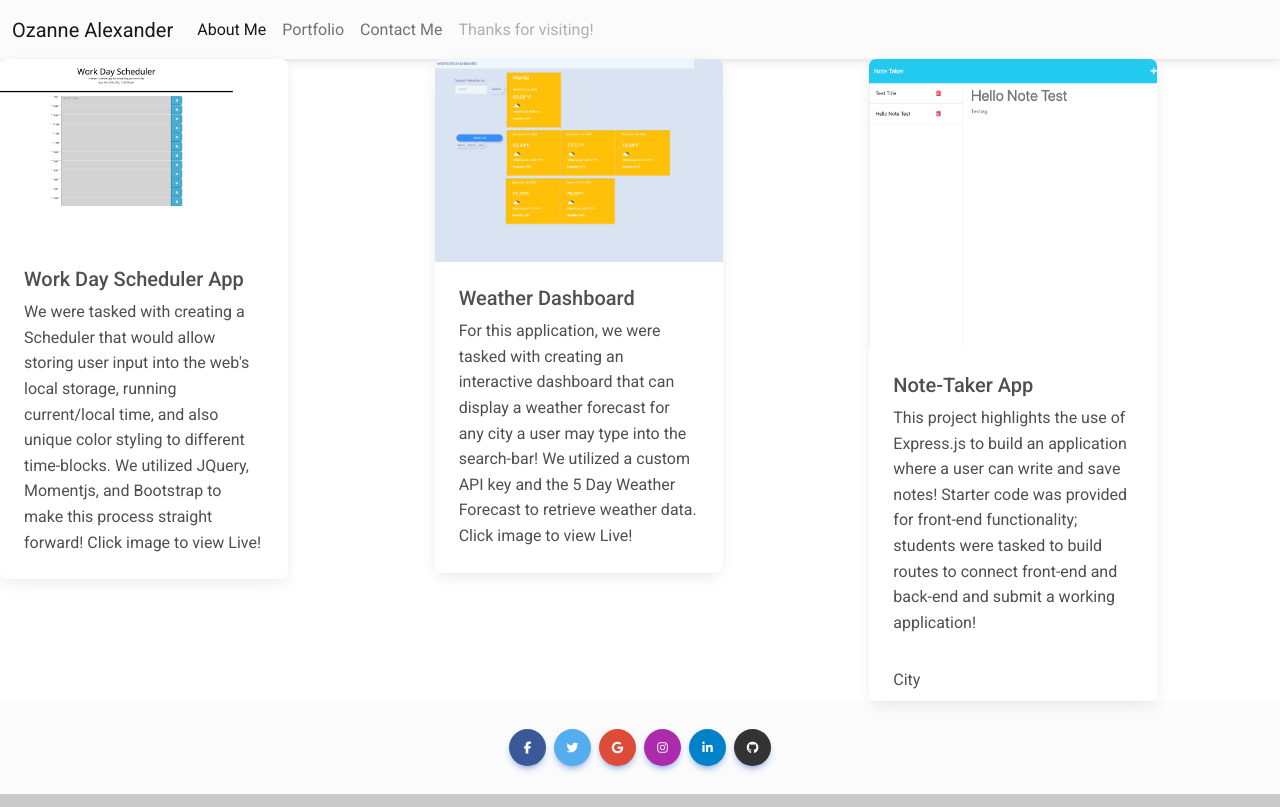
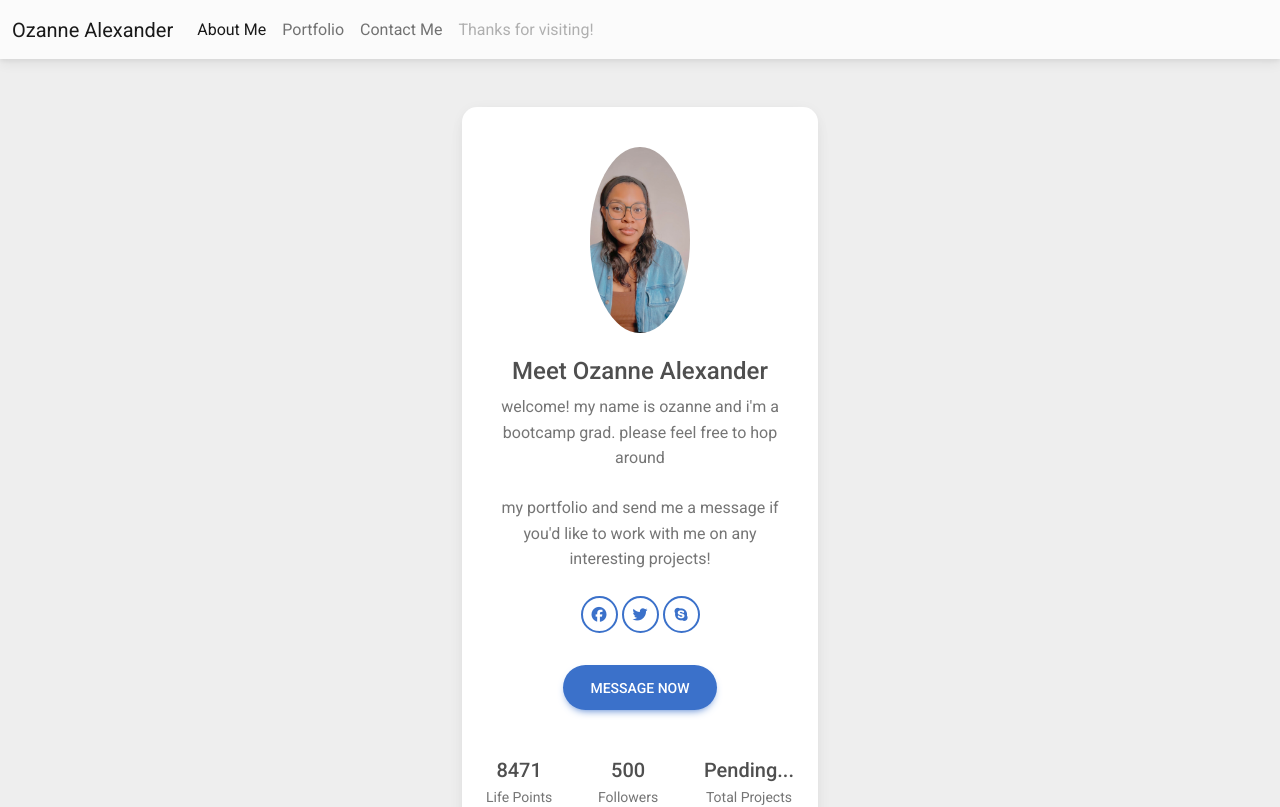
Before and after one commit to alexozy/final-portfolio, a React (Create React App) app: page / in a window 1280 px wide. Shown: the top 807 px of the page. Built offline with nearby package versions, Linux system fonts and the light colour scheme.

Commit message:
completed about page and added styling unique edits; need to work on buttons

```diff
--- a/src/App.js
+++ b/src/App.js
@@ -2,6 +2,7 @@ import React from 'react';
 import Footer from "./components/Footer";
 import Nav from "./components/Nav";
 import Portfolio from "./components/Portfolio";
+import About from "./components/About"
 
 function App(){
 // create a function to
@@ -11,6 +12,7 @@ function App(){
       <Nav/>
 
       <main>
+        <About />
       <Portfolio />
 
       </main>
--- a/src/components/About.js
+++ b/src/components/About.js
@@ -1,123 +1,62 @@
 import React from 'react';
-import { MDBRow, MDBCol } from 'mdb-react-ui-kit';
-import Card from 'react-bootstrap/Card';
-import ListGroup from 'react-bootstrap/ListGroup';
-import {
-  MDBBtn,}
-from 'mdb-react-ui-kit';
-import '../App.css';
-// the listings will display here!
-// this is a 3 equal section grid;  the yardd cards will stack equally across.
-function MyYards() {
+import Me from "../assets/me.jpeg";
+import { MDBCol, MDBContainer, MDBRow, MDBCard, MDBCardText, MDBCardBody, MDBCardImage, MDBBtn, MDBTypography, MDBIcon } from 'mdb-react-ui-kit';
+
+export default function ProfileStatistics() {
   return (
-    <div>
-    <MDBRow>
-      <MDBCol md='4'>
-      <Card style={{ width: '18rem' }}>
-      <Card.Img variant="top" src="https://upload.wikimedia.org/wikipedia/commons/thumb/0/02/Typical_suburban_backyard.jpg/220px-Typical_suburban_backyard.jpg" />
-      <Card.Body>
-        <Card.Title>Yard Name</Card.Title>
-        <Card.Text>
-         This is a quick description of the yard.
-        </Card.Text>
-      </Card.Body>
-      <ListGroup className="list-group-flush">
-        <ListGroup.Item>City</ListGroup.Item>
-        <ListGroup.Item>Water? Yes or No</ListGroup.Item>
-        <ListGroup.Item><MDBBtn className='w-30 mb-4 cardbtns' size='sm'  type='delete' color='warning'>Delete</MDBBtn><MDBBtn className='w-30 mb-4' size='sm'  type='delete' color='warning'>Edit  </MDBBtn></ListGroup.Item>
-      </ListGroup>
-    </Card>
-      </MDBCol>
-      <MDBCol md='4'>
-      <Card style={{ width: '18rem' }}>
-      <Card.Img variant="top" src="https://upload.wikimedia.org/wikipedia/commons/thumb/0/02/Typical_suburban_backyard.jpg/220px-Typical_suburban_backyard.jpg" />
-      <Card.Body>
-        <Card.Title>Yard Name</Card.Title>
-        <Card.Text>
-         This is a quick description of the yard.
-        </Card.Text>
-      </Card.Body>
-      <ListGroup className="list-group-flush">
-        <ListGroup.Item>City</ListGroup.Item>
-        <ListGroup.Item>Water? Yes or No</ListGroup.Item>
-        <ListGroup.Item><MDBBtn className='w-30 mb-4 cardbtns' size='sm'  type='delete' color='warning'>Delete</MDBBtn><MDBBtn className='w-30 mb-4' size='sm'  type='delete' color='warning'>Edit  </MDBBtn></ListGroup.Item>
-      </ListGroup>
-    </Card>
-      </MDBCol>
-      <MDBCol md='4'>
-      <Card style={{ width: '18rem' }}>
-      <Card.Img variant="top" src="https://upload.wikimedia.org/wikipedia/commons/thumb/0/02/Typical_suburban_backyard.jpg/220px-Typical_suburban_backyard.jpg" />
-      <Card.Body>
-        <Card.Title>Yard Name</Card.Title>
-        <Card.Text>
-         This is a quick description of the yard.
-        </Card.Text>
-      </Card.Body>
-      <ListGroup className="list-group-flush">
-        <ListGroup.Item>City</ListGroup.Item>
-        <ListGroup.Item>Water? Yes or No</ListGroup.Item>
-        <ListGroup.Item><MDBBtn className='w-30 mb-4 cardbtns' size='sm'  type='delete' color='warning'>Delete</MDBBtn><MDBBtn className='w-30 mb-4' size='sm'  type='delete' color='warning'>Edit  </MDBBtn></ListGroup.Item>
-      </ListGroup>
-    </Card>
-      </MDBCol>
-    </MDBRow>
+    <div className="vh-100" style={{ backgroundColor: '#eee' }}>
+      <MDBContainer className="container py-5 h-100">
+        <MDBRow className="justify-content-center align-items-center h-100">
+          <MDBCol md="12" xl="4">
+            <MDBCard style={{ borderRadius: '15px' }}>
+              <MDBCardBody className="text-center">
+                <div className="mt-3 mb-4">
+                  <MDBCardImage src={Me}
+                    className="rounded-circle" fluid style={{ width: '100px' }} />
+                </div>
+                <MDBTypography tag="h4">Meet Ozanne Alexander</MDBTypography>
+                <MDBCardText className="text-muted mb-4">
+                  welcome! my name is ozanne and i'm a bootcamp grad.
+                  please feel free to hop around
 
-{/* second row */}
-
-    <MDBRow>
-      <MDBCol md='4'>
-      <Card style={{ width: '18rem' }}>
-      <Card.Img variant="top" src="https://upload.wikimedia.org/wikipedia/commons/thumb/0/02/Typical_suburban_backyard.jpg/220px-Typical_suburban_backyard.jpg" />
-      <Card.Body>
-        <Card.Title>Yard Name</Card.Title>
-        <Card.Text>
-         This is a quick description of the yard.
-        </Card.Text>
-      </Card.Body>
-      <ListGroup className="list-group-flush">
-        <ListGroup.Item>City</ListGroup.Item>
-        <ListGroup.Item>Water? Yes or No</ListGroup.Item>
-        <ListGroup.Item><MDBBtn className='w-30 mb-4 cardbtns' size='sm'  type='delete' color='warning'>Delete</MDBBtn><MDBBtn className='w-30 mb-4' size='sm'  type='delete' color='warning'>Edit  </MDBBtn></ListGroup.Item>
-      </ListGroup>
-    </Card>
-      </MDBCol>
-      <MDBCol md='4'>
-      <Card style={{ width: '18rem' }}>
-      <Card.Img variant="top" src="https://upload.wikimedia.org/wikipedia/commons/thumb/0/02/Typical_suburban_backyard.jpg/220px-Typical_suburban_backyard.jpg" />
-      <Card.Body>
-        <Card.Title>Yard Name</Card.Title>
-        <Card.Text>
-         This is a quick description of the yard.
-        </Card.Text>
-      </Card.Body>
-      <ListGroup className="list-group-flush">
-        <ListGroup.Item>City</ListGroup.Item>
-        <ListGroup.Item>Water? Yes or No</ListGroup.Item>
-        <ListGroup.Item><MDBBtn className='w-30 mb-4 cardbtns' size='sm'  type='delete' color='warning'>Delete</MDBBtn><MDBBtn className='w-30 mb-4' size='sm'  type='delete' color='warning'>Edit  </MDBBtn></ListGroup.Item>
-      </ListGroup>
-    </Card>
-      </MDBCol>
-      <MDBCol md='4'>
-      <Card style={{ width: '18rem' }}>
-      <Card.Img variant="top" src="https://upload.wikimedia.org/wikipedia/commons/thumb/0/02/Typical_suburban_backyard.jpg/220px-Typical_suburban_backyard.jpg" />
-      <Card.Body>
-        <Card.Title>Yard Name</Card.Title>
-      </Card.Body>
-      <ListGroup className="list-group-flush">
-        <ListGroup.Item>City</ListGroup.Item>
-        <ListGroup.Item>Water? Yes or No</ListGroup.Item>
-        <ListGroup.Item><MDBBtn className='w-30 mb-4 cardbtns' size='sm'  type='delete' color='warning'>Delete</MDBBtn><MDBBtn className='w-30 mb-4' size='sm'  type='delete' color='warning'>Edit  </MDBBtn></ListGroup.Item>
-      </ListGroup>
-    </Card>
-      </MDBCol>
-    </MDBRow>
-
-
+                </MDBCardText>
+                <MDBCardText className="text-muted mb-4">
+                  my portfolio and send me a message if you'd like
+                  to work with me on any interesting projects!
+                </MDBCardText>
+                <div className="mb-4 pb-2">
+                  <MDBBtn outline floating>
+                    <MDBIcon fab icon="facebook" size="lg" />
+                  </MDBBtn>
+                  <MDBBtn outline floating className="mx-1">
+                    <MDBIcon fab icon="twitter" size="lg" />
+                  </MDBBtn>
+                  <MDBBtn outline floating>
+                    <MDBIcon fab icon="skype" size="lg" />
+                  </MDBBtn>
+                </div>
+                <MDBBtn rounded size="lg" href=" ">
+                  Message now
+                </MDBBtn>
+                <div className="d-flex justify-content-between text-center mt-5 mb-2">
+                  <div>
+                    <MDBCardText className="mb-1 h5">8471</MDBCardText>
+                    <MDBCardText className="small text-muted mb-0">Life Points</MDBCardText>
+                  </div>
+                  <div className="px-3">
+                    <MDBCardText className="mb-1 h5">500</MDBCardText>
+                    <MDBCardText className="small text-muted mb-0">Followers</MDBCardText>
+                  </div>
+                  <div>
+                    <MDBCardText className="mb-1 h5">Pending...</MDBCardText>
+                    <MDBCardText className="small text-muted mb-0">Total Projects</MDBCardText>
+                  </div>
+                </div>
+              </MDBCardBody>
+            </MDBCard>
+          </MDBCol>
+        </MDBRow>
+      </MDBContainer>
     </div>
-
-
-
   );
 }
-
-export default MyYards;
--- a/src/components/Portfolio.js
+++ b/src/components/Portfolio.js
@@ -17,7 +17,7 @@ function MyYards() {
     <div>
     <MDBRow>
       <MDBCol md='4'>
-      <Card style={{ width: '18rem' }}>
+      <Card style={{ width: '18rem'}}>
       <a href="https://alexozy.github.io/work-scheduler/"> <Card.Img variant="top" src= {WorkDay} /> </a>
       <Card.Body>
         <Card.Title>Work Day Scheduler App </Card.Title>
```
Also changed, not shown: src/components/Contact.js (added).
